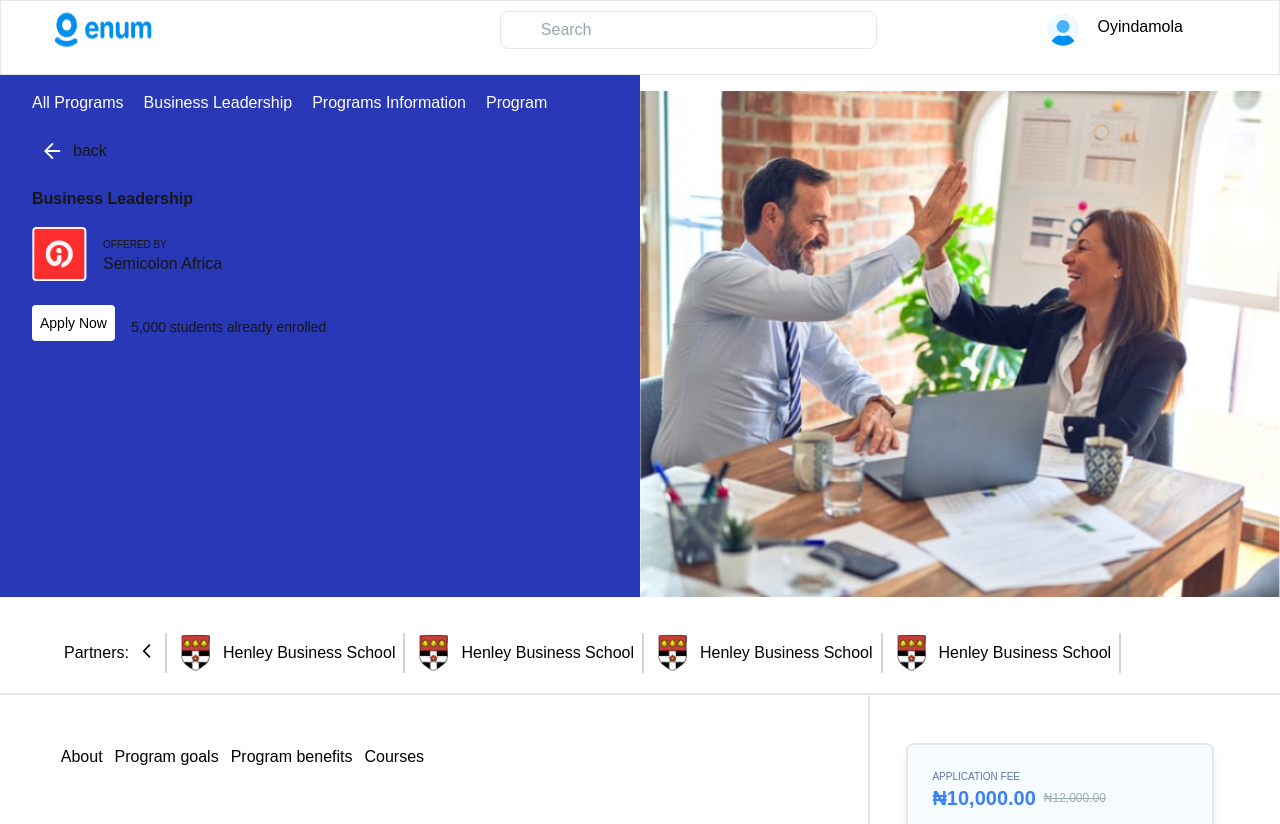
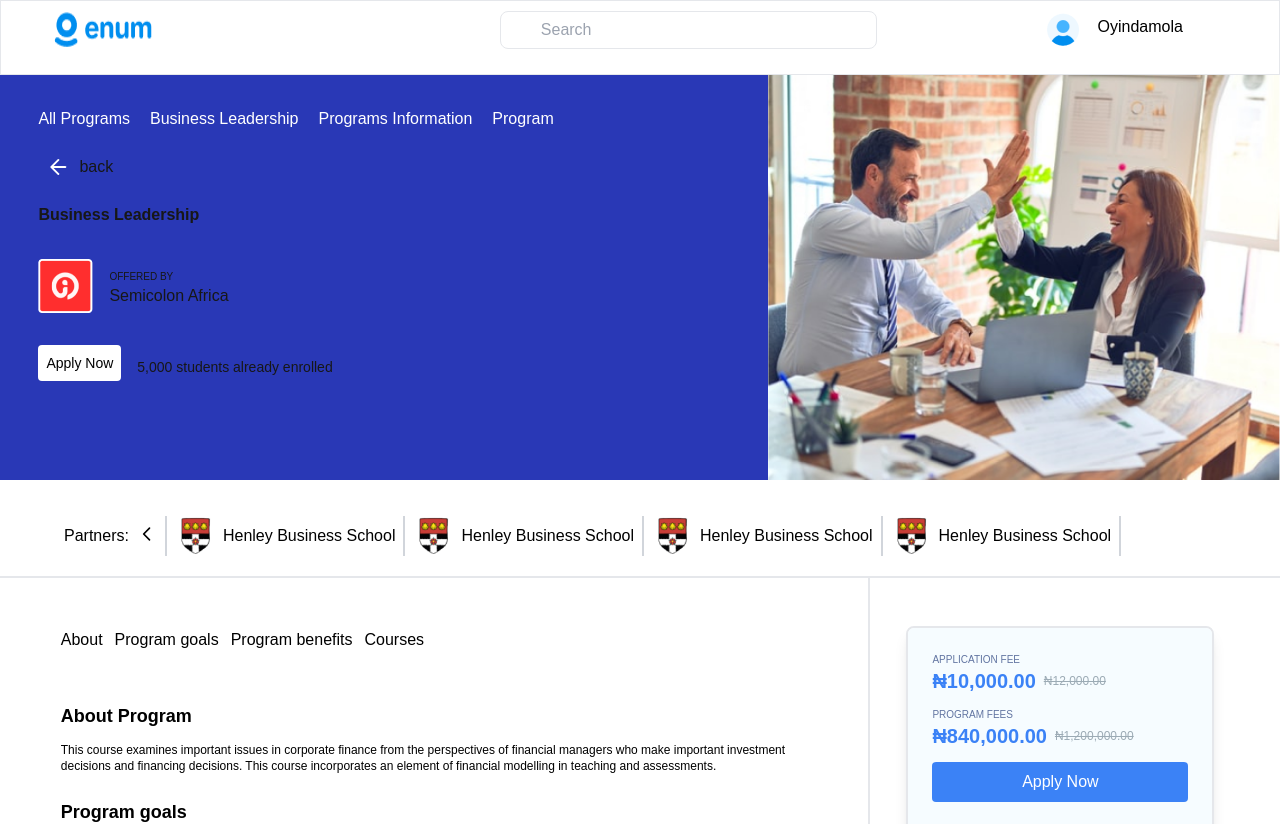
Before and after one commit to Yisaterese/enum-task, a Next.js app: page / in a window 1280 px wide. Shown: the top 824 px of the page. Built offline with nearby package versions, Linux system fonts and the light colour scheme; some icons are missing.

Commit message:
restyled the component and the partners

```diff
--- a/component/hero.tsx
+++ b/component/hero.tsx
@@ -5,12 +5,13 @@ import semicolonLogo from "../public/landingPagePaid/hero/semicolonLogo.png";
 import heroImage from "../public/landingPagePaid/hero/heroImage.png";
 import { Icon } from '@iconify/react';
 import Button from "../component/button";
+import Link from "next/link";
 
 const Hero = () => {
     return (
-        <div className="flex  lg:flex-row" style={{ height: 'auto', minHeight: '380px' }}>
-            <div className="w-full lg:w-[60%]" style={{ backgroundColor: '#2938B6' }}>
-                <div className={` flex xsm:text-[8px] flex-wrap ml-[5%] lg:ml-[50px] text-white mt-4 lg:mt-6 px-[8%] lg:px-0`}>
+        <div className={` flex lg:flex-row`} style={{  }}>
+            <div className=' ' style={{ backgroundColor: '#2938B6' ,width:'60%'}}>
+                <div className="flex xsm:text-[8px]  mt-8 flex-wrap ml-[5%] lg:ml-[50px] text-white mt-4 lg:mt-6 px-[8%] lg:px-0">
                     <div className="flex items-center mr-2">
                         <p>All Programs</p>
                     </div>
@@ -30,14 +31,16 @@ const Hero = () => {
 
                 <div className="flex items-center p-2 mt-4 ml-[5%] lg:ml-[7%]">
                     <Image src={leftArrow} alt="leftArrow" />
-                    <Button icon={leftArrow} word="back" className="ml-2" />
+                    <Link href={''}>
+                        <Button icon={leftArrow} word="back" className="ml-2" />
+                    </Link>
                 </div>
 
                 <h1 className="text-[24px] lg:text-[30px] font-semibold ml-[5%] lg:ml-[7%] mt-4 lg:mt-6">
                     Business Leadership
                 </h1>
 
-                <div className="flex items-center gap-4 ml-[5%] lg:ml-[7%] mt-4">
+                <div className="flex items-center gap-4 ml-[5%] lg:ml-[7%] mt-8">
                     <Image src={semicolonLogo} alt="semicolonImage" />
                     <div className="mt-1">
                         <p className="text-[10px] lg:text-[12px]">OFFERED BY</p>
@@ -45,16 +48,20 @@ const Hero = () => {
                     </div>
                 </div>
 
-                <div className="flex items-center pb-3 gap-4 ml-[5%] lg:ml-[7%] mt-6">
-                    <Button word="Apply Now" className="bg-white rounded p-2 h-[48px] lg:h-[132px] text-black px-4 lg:px-6 py-2 text-sm" />
-                    <p className="mt-2 text-[14px] lg:text-[16px] w-[200px] lg:w-[265px] h-[21px]">
+                <div className="flex items-center pb-3 gap-4 ml-[5%] lg:ml-[7%] mt-8">
+
+                    <Link href={''}>
+                        <Button word="Apply Now" className="bg-white rounded p-2 h-[48px] lg:h-[132px] text-black px-4 lg:px-6 py-2 text-sm" />
+                    </Link>
+
+                    <p className="mt-2 text-[14px] lg:text-[16px]  lg:w-[265px] h-[21px]">
                         5,000 students already enrolled
                     </p>
                 </div>
             </div>
 
-            <div className="w-full mt-4 lg:w-[40%] lg:mt-0">
-                <Image src={heroImage} alt="heroImage" className="w-full h-auto object-cover" />
+            <div className=' w-[40%] lg:mt-0'>
+                <Image src={heroImage} alt="heroImage" className=' h-[1500px]' />
             </div>
         </div>
     );
--- a/component/partners.tsx
+++ b/component/partners.tsx
@@ -5,7 +5,7 @@ import {Icon} from '@iconify/react';
 const Partners=()=>{
     return(
         <div className={'mt-8  mb-4 '}>
-            <div className={'flex gap-2 ml-[5%] mr-[5%]' } style={{fontSize:'10px'}}>
+            <div className={'flex gap-2 ml-[5%] mr-[5%]' } >
                 <p className={'text-black m-3  mr-0 ml-0'}>Partners:</p>
                 <Icon icon="fluent:chevron-left-24-filled" className={'text-black h-5 w-5 mt-3 '}/>
                 <div className="border-l-2 border-gray-300 h-10 mt-1"></div>
```
Also changed, not shown: component/stlyles/index.module.css (renamed from component/stlyles/module.css, +7 -1 lines), tsconfig.json (+29 -7 lines).
